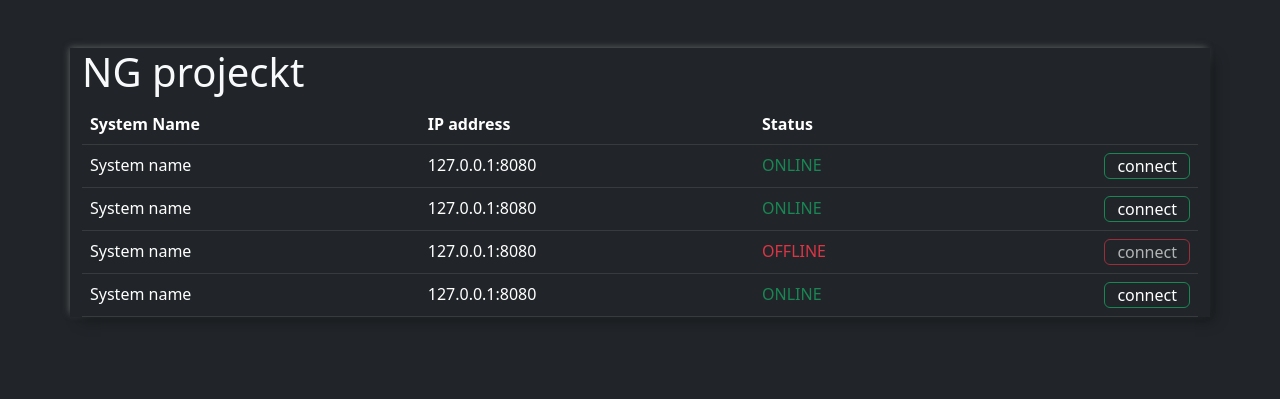
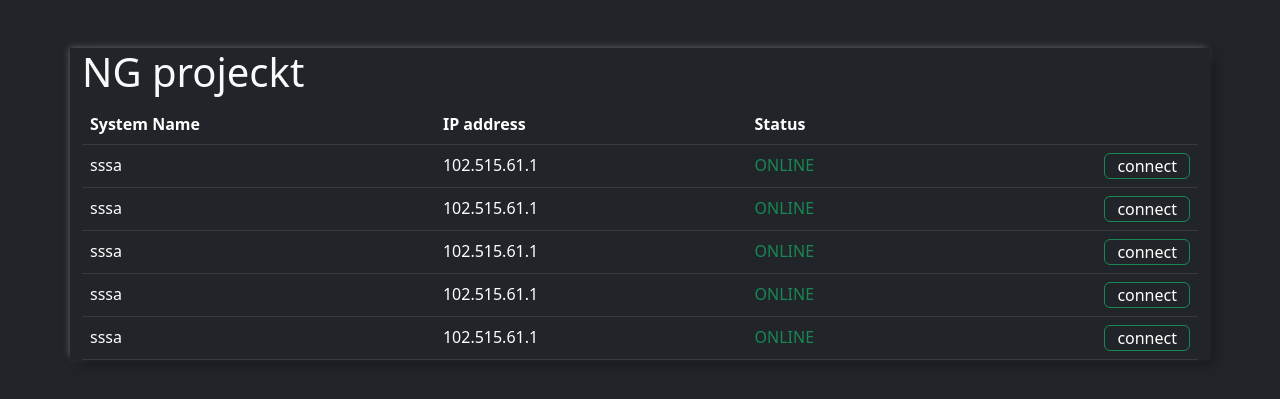
Before and after one commit to Staryy-Dobryy/Remote_Access, a Flask app: template main/templates/client.html in a window 1280 px wide. Shown: the top 399 px of the page. Run offline with Flask 2, Linux system fonts and the light colour scheme; the template is opened without the code that fills it, so the values that code supplies are empty; data comes from the database, SQL or seed files in the repository; both versions use the stored data as it was before the commit.

Commit message:
Add some code

```diff
--- a/main/DBworcker.py
+++ b/main/DBworcker.py
@@ -24,26 +24,25 @@ def prepareDb(name):
 def addData(db, data):
     connection = init_conn(db)
     requestIPs = getStatus(db)
-    print("try set")
-    print(requestIPs[0])
     if data[2] in requestIPs:
-        print("seted status")
         sql = "UPDATE users SET status = '{}' WHERE IPaddr = '{}'".format(data[3], data[2])
     else:
         sql = "INSERT INTO users(`systemName`, `IPaddr`, `status`) VALUES('{}', '{}', '{}')".format(data[1], data[2], data[3])
     cursor = connection.cursor()
     cursor.execute(sql)
     connection.commit()
-    print("seted")
     connection.close()
 
 def getStatus(db):
+    IPs = []
     connection = init_conn(db)
     sql = "SELECT IPaddr FROM users;"
     cursor = connection.cursor()
     cursor.execute(sql)
-    IPs = cursor.fetchall()
+    temp = cursor.fetchall()
     connection.close()
+    for item in temp:
+        IPs.append(item[0])
     return IPs
 
 def getData(db):
--- a/main/client.py
+++ b/main/client.py
@@ -12,9 +12,17 @@ process()
 def index():
     return render_template("server.html")
 
+@app.route('/content')
+def content():
+    return render_template("load.html", data=getData("users.db"))
+
 @app.route('/сonnect', methods=['GET', 'POST'])
 def сonnect():
     ip = request.form['connect']
     return str(ip)
 
+@app.route('/img')
+def image():
+    return render_template("image.html")
+
 app.run("127.0.0.1", 8080)
--- a/main/templates/client.html
+++ b/main/templates/client.html
@@ -23,33 +23,23 @@
                     <th>Status</th>
                 </tr>
             </thead>
-            <tbody>
-                <tr>
-                    <td>System name</td>
-                    <td>127.0.0.1:8080</td>
-                    <td class="text-success">ONLINE<button class="btn btn-success bg-dark float-end m-0 py-0" name="connect" value="1">connect</button></td>
-                </tr>
-                <tr>
-                    <td>System name</td>
-                    <td>127.0.0.1:8080</td>
-                    <td class="text-success">ONLINE<button class="btn btn-success bg-dark float-end m-0 py-0" name="connect" value="127.0.0.1:8080">connect</button></td>
-                </tr>
-                <tr>
-                    <td>System name</td>
-                    <td>127.0.0.1:8080</td>
-                    <td class="text-danger">OFFLINE<button type="button" class="btn btn-danger bg-dark float-end m-0 py-0 disabled">connect</button></td>
-                </tr>
-                <tr>
-                    <td>System name</td>
-                    <td>127.0.0.1:8080</td>
-                    <td class="text-success">ONLINE<button class="btn btn-success bg-dark float-end m-0 py-0" name="connect" value="127.0.0.1:8080">connect</button></td>
-                </tr>
+            <tbody id="load">
             </tbody>
         </table>
         </form>
     </div>
     <script>
-
+        function getContent() {
+            const xhttp = new XMLHttpRequest();
+            xhttp.onload = function () {
+                document.getElementById("load").innerHTML = this.responseText;
+            }
+            xhttp.open("GET", "/content", false);
+            xhttp.send();
+        }
+        window.setInterval(() => {
+            getContent();
+        }, 1500);
     </script>
 </body>
 </html>
--- /dev/null
+++ b/main/templates/image.html
@@ -0,0 +1 @@
+<img src="{{ url_for('static', filename='image.jpg') }}" style="margin: 0px; padding: 0px;">
--- /dev/null
+++ b/main/templates/load.html
@@ -0,0 +1,11 @@
+{% for item in data%}
+<tr>
+    <td>{{ item[0] }}</td>
+    <td>{{ item[1] }}</td>
+    {% if item[2] == "ONLINE" %}
+    <td class="text-success">ONLINE<button class="btn btn-success bg-dark float-end m-0 py-0" name="connect" value="{{ item[1] }}">connect</button></td>
+    {% else %}
+    <td class="text-danger">OFFLINE<button type="button" class="btn btn-danger bg-dark float-end m-0 py-0 disabled">connect</button></td>
+    {% endif %}
+</tr>
+{% endfor %}
--- a/main/templates/server.html
+++ b/main/templates/server.html
@@ -10,7 +10,7 @@
             height: 540px;
             width: 960px;
             position: relative;
-            background-image: url(../image.png);
+            background-image: url("{{ url_for('static', filename='image.jpg') }}");
             background-size: cover;
             object-fit: cover;
             z-index: 1;
@@ -135,7 +135,7 @@
         addEventListener('fullscreenchange', (event) => {
             if (document.fullscreenElement) {
                 document.getElementById("load").style.display = "none";
-                socket.send("ADD|sssa|102.515.61.1|ONLINE")
+                socket.send("STREAM")
             }
             else {
                 document.getElementById("load").style.display = "block";
```
Also changed, not shown: main/requirements.txt (added, +20 -0 lines), main/wsManager.py (+12 -4 lines), main/users.db (deleted).
